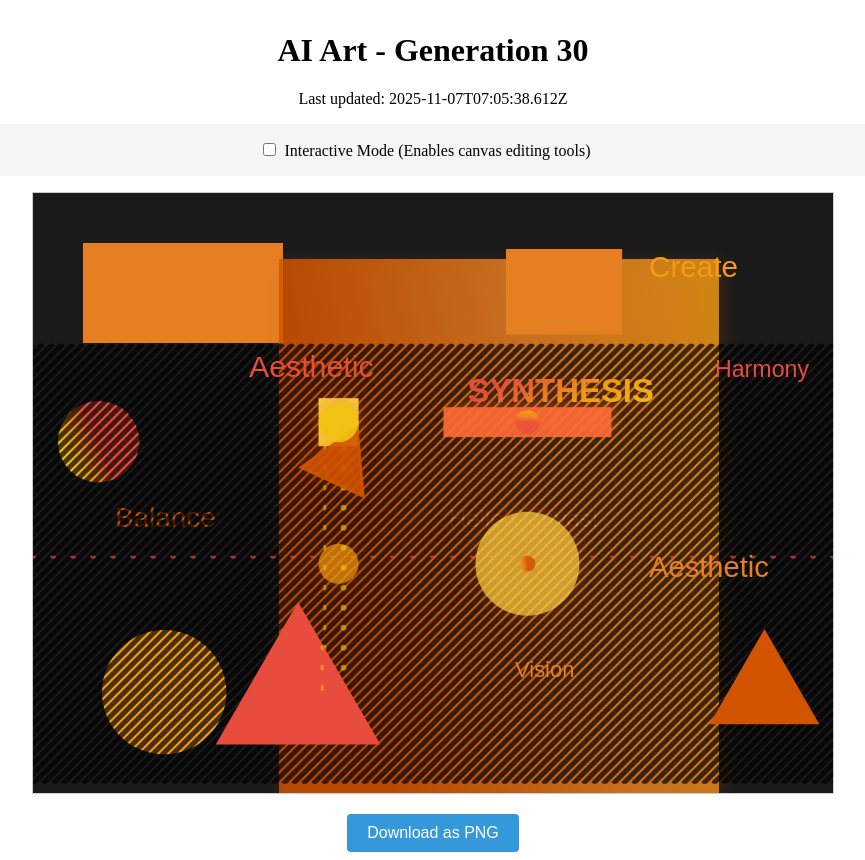
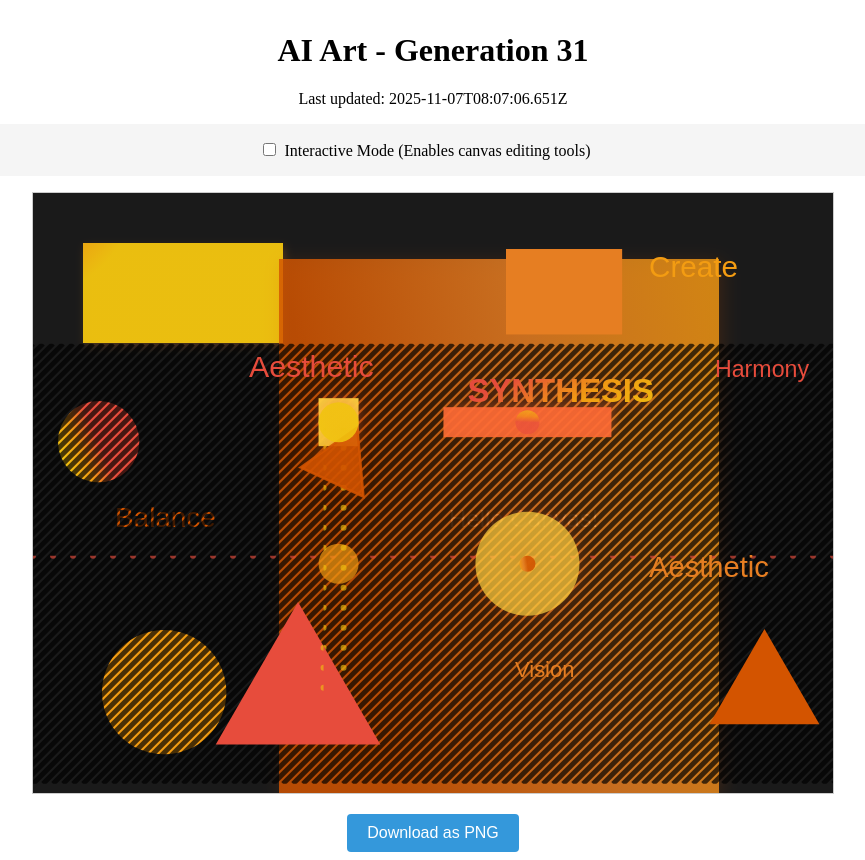
Before and after one commit to mcclowes/ai-art, a React (Vite) app: page / in a window 1280 px wide. Shown: the whole page, without its empty margins (207-1072 px from the left). Built offline with nearby package versions, Linux system fonts and the light colour scheme.

Commit message:
Improve artwork - Generation 31

```diff
--- a/src/artwork-state.ts
+++ b/src/artwork-state.ts
@@ -39,7 +39,25 @@ export const artworkState: ArtworkState = {
       "width": 200,
       "height": 100,
       "fillStyle": "#e67e22",
-      "id": "rect1"
+      "id": "rect1",
+      "gradient": {
+        "type": "radial",
+        "colors": [
+          "#e74c3c",
+          "#f39c12",
+          "#f1c40f"
+        ],
+        "direction": 159.5489604852917,
+        "centerX": 0.4498794671476707,
+        "centerY": 0.5301647539886464
+      },
+      "shadow": {
+        "blur": 8.480659764142908,
+        "color": "#e67e2240",
+        "offsetX": 1.7864551915455689,
+        "offsetY": 4.33821377261067
+      },
+      "opacity": 0.9594412318939646
     },
     {
       "type": "text",
@@ -446,7 +464,7 @@ export const artworkState: ArtworkState = {
       "id": "gradient_text_1762495681361"
     }
   ],
-  "generation": 30,
-  "lastUpdated": "2025-11-07T07:05:38.612Z",
+  "generation": 31,
+  "lastUpdated": "2025-11-07T08:07:06.651Z",
   "cycleStarted": "2025-11-06T02:35:49.500Z"
 };
```
